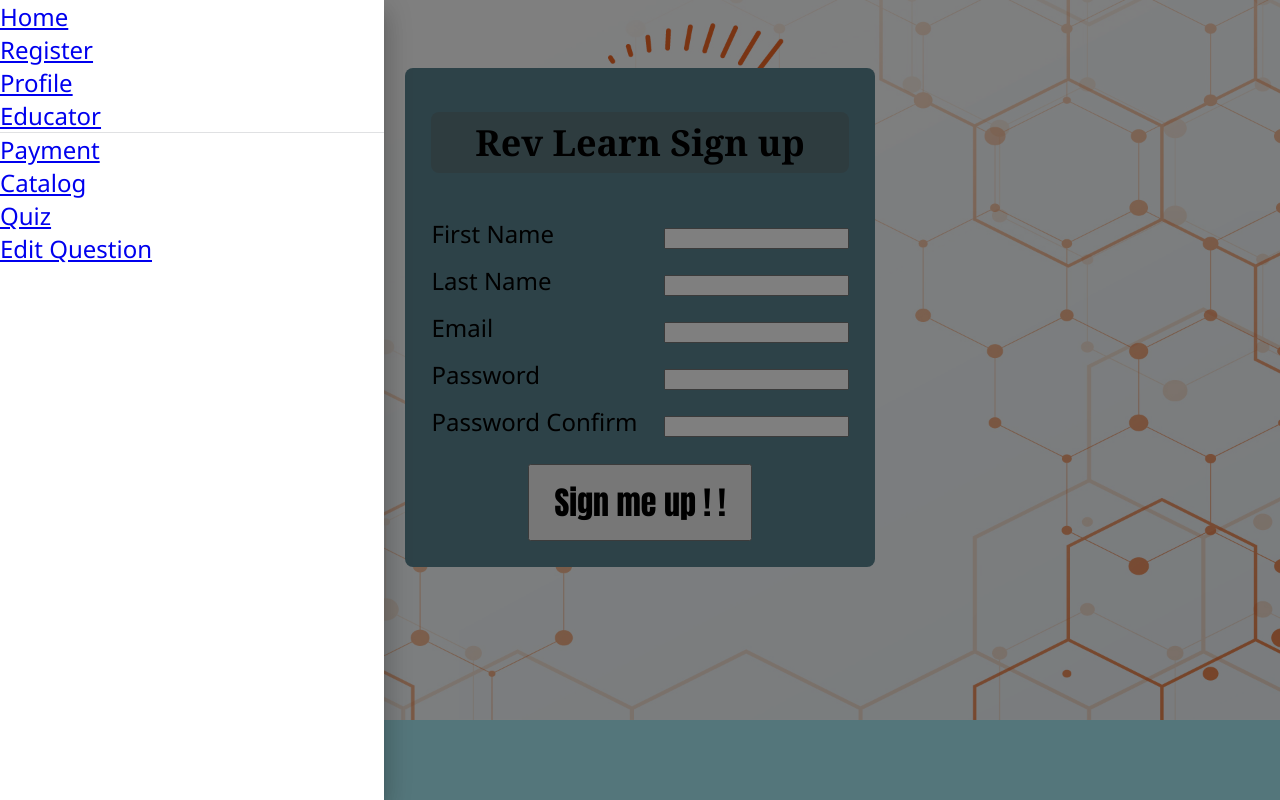
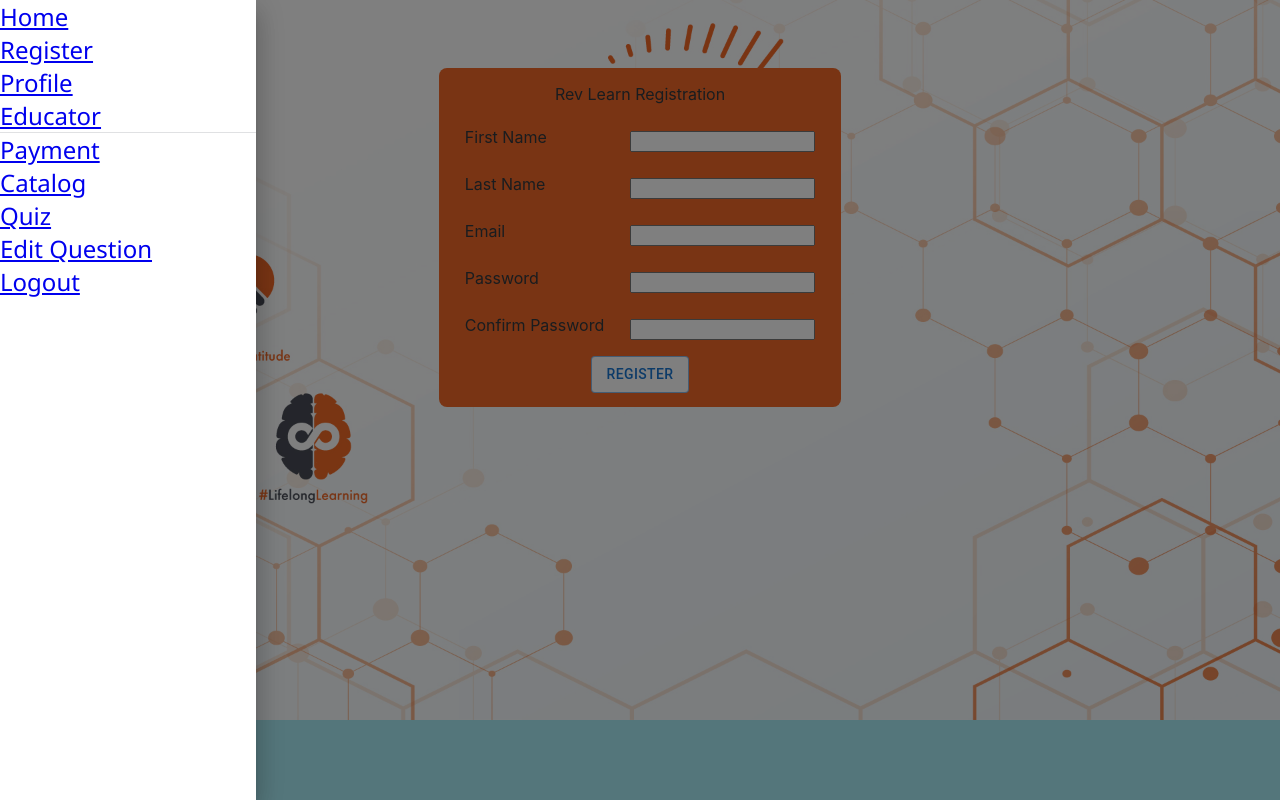
Before and after one commit to 2406-Ryan-Java-FS/project-2-frontend, a React (Create React App) app in the folder rev-learn/: page /register in a window 1280 px wide. Both pictures are taken after a click on the button "menu". Built offline with nearby package versions, Linux system fonts and the light colour scheme.

Commit message:
Continued design updates

```diff
--- a/rev-learn/src/App.css
+++ b/rev-learn/src/App.css
@@ -64,7 +64,7 @@ button:hover{
 table{
   margin: 4px;
   padding: 6px 12px;
-  background-color: rgb(91, 133, 145);
+  background-color: '#F36928';
   border-radius: 8px;
   box-shadow: 4px 8px 2px rbga(0,0,0,.2);
 }
@@ -73,7 +73,7 @@ td{
 }
 h2{
   font-family: Georgia, 'Times New Roman', Times, serif;
-  background-color: rgb(93, 120, 127);
+  background-color: '#F36928';
   text-align: center;
   border-radius: 8px;
   padding: 6px 12px;
--- a/rev-learn/src/App.js
+++ b/rev-learn/src/App.js
@@ -60,6 +60,7 @@ export default function App() {
           <Link to="/course-catalog">Catalog</Link>
           <Link to="/quiz">Quiz</Link>
           <Link to="/edit-question">Edit&nbsp;Question</Link>
+          <Link to="/login">Logout</Link>
         </NavDrawer>
 
 
--- a/rev-learn/src/components/Signin.jsx
+++ b/rev-learn/src/components/Signin.jsx
@@ -1,30 +1,42 @@
 import { useNavigate } from "react-router-dom"
 import uac from "../controllers/userAccountController"
+import { Typography } from "../../node_modules/@mui/joy/index"
+import { Button } from "../../node_modules/@mui/joy/index"
 
-export default function Signin()
-{
-let naviageUsingReact=useNavigate()
+export default function Signin() {
+    let naviageUsingReact = useNavigate()
 
-return(<>
+    return (<>
         <center>
-<table>
-    <tr><td colSpan={2}><h2>Rev Learn Sign in</h2></td></tr>
-    <tr><td>Email</td><td><input id="SigninEmail" type="text"/></td></tr>
-    <tr><td>Password</td><td><input id="SigninPassword" type="password"/></td></tr>
+            <table style={{ backgroundColor: '#F36928' }}>
+                <tr><td colSpan={2}>
+                    <Typography sx={{ textAlign: 'center' }}>
+                        Rev Learn Login
+                    </Typography>
+                </td></tr>
+                <tr><td><Typography>Email</Typography></td><td><input id="SigninEmail" type="text" /></td></tr>
+                <tr><td><Typography>Password</Typography></td><td><input id="SigninPassword" type="password" /></td></tr>
                 <tr>
                     <td colSpan={2}>
-        <button style={{width:'100%'}}
+                        <center>
+                            <Button
+                                variant='outlined'
+                                sx={{ backgroundColor: 'white' }}
                                 onClick={
-            ()=>{
+                                    () => {
                                         uac.signin(
                                             document.getElementById("SigninEmail").value,
                                             document.getElementById("SigninPassword").value)
                                     }
                                 }
 
-        >Sign In</button><br/>
-        <button style={{width:'100%'}}
-        onClick={()=>naviageUsingReact('/register')}>New Account</button>
+                            >Sign In</Button><br />
+                            <Button
+                                variant='outlined'
+                                sx={{ backgroundColor: 'white' }}
+                                onClick={() => naviageUsingReact('/register')}>New Account
+                            </Button>
+                        </center>
                     </td>
                 </tr>
             </table>
--- a/rev-learn/src/components/Signup.jsx
+++ b/rev-learn/src/components/Signup.jsx
@@ -1,11 +1,11 @@
 import { Button, Card, CardContent, CardHeader } from "@mui/material";
 import uac from "../controllers/userAccountController";
 import { useNavigate } from "react-router-dom";
+import { Typography } from "../../node_modules/@mui/joy/index";
 
-export default function Signup()
-{
-    let naviageUsingReact=useNavigate()
-return(<>
+export default function Signup() {
+    let naviageUsingReact = useNavigate()
+    return (<>
         <center>
             {/* <Card varient="outlined" sx={{ maxWidth: 345 }}>
 <CardHeader title="RevLearn"/>
@@ -13,17 +13,25 @@ return(<>
     Can't apply a color to this from App.css
 </CardContent>
 </Card> */}
-<table>
-    <tr><td colSpan={2}><h2>Rev Learn Sign up</h2></td></tr>
-    <tr><td>First Name</td>         <td><input id="SignupFirstName" type="text"/></td></tr>
-    <tr><td>Last Name</td>          <td><input id="SignupLastName" type="text"/></td></tr>
-    <tr><td>Email</td>              <td><input id="SignupEmail" type="text"/></td></tr>
-    <tr><td>Password</td>           <td><input id="SignupPassword" type="password"/></td></tr>
-    <tr><td>Password Confirm</td>   <td><input id="SignupPasswordConfirm" type="password"/></td></tr>
+            <table style={{ backgroundColor: '#F36928' }}>
                 <tr><td colSpan={2}>
+                    <Typography sx={{ textAlign: 'center' }}>
+                        Rev Learn Registration
+                    </Typography>
+                </td></tr>
+                <tr><td><Typography>First Name</Typography></td>         <td><input id="SignupFirstName" type="text" /></td></tr>
+                <tr><td><Typography>Last Name</Typography></td>          <td><input id="SignupLastName" type="text" /></td></tr>
+                <tr><td><Typography>Email</Typography></td>              <td><input id="SignupEmail" type="text" /></td></tr>
+                <tr><td><Typography>Password</Typography></td>           <td><input id="SignupPassword" type="password" /></td></tr>
+                <tr><td><Typography>Confirm Password</Typography></td>   <td><input id="SignupPasswordConfirm" type="password" /></td></tr>
+                <tr><td colSpan={2}>
+
                     <center>
-        <button onClick={
-            async()=>{
+                        <Button
+                            variant='outlined'
+                            sx={{ backgroundColor: 'white' }}
+                            onClick={
+                                async () => {
                                     await uac.signup(
                                         document.getElementById("SignupFirstName").value,
                                         document.getElementById("SignupLastName").value,
@@ -33,7 +41,7 @@ return(<>
                                     )
                                     naviageUsingReact('/signin')
                                 }
-        }>Sign me up ! !</button>
+                            }>Register</Button>
                     </center>
                 </td></tr>
             </table>
--- a/rev-learn/src/components/navigation/NavDrawer.jsx
+++ b/rev-learn/src/components/navigation/NavDrawer.jsx
@@ -40,7 +40,7 @@ export default function ResponsiveDrawer2(props) {
       open={isDrawerOpen}
       onClose={() => setIsDrawerOpen(false)}
       // PaperProps allows us to resize the meu
-      PaperProps={{sx: { width: "30%" }}}>
+      PaperProps={{sx: { width: "20%" }}}>
 
       {/* Length {props.children.length} */}
 
--- a/rev-learn/src/components/student-profile/StudentAppBar.jsx
+++ b/rev-learn/src/components/student-profile/StudentAppBar.jsx
@@ -23,7 +23,7 @@ export default function StudentAppBar() {
 
   return (
 
-    <AppBar variant="outlined" position="static">
+    <AppBar sx={{backgroundColor:'#F36928'}}variant="outlined" position="static">
 
       <Toolbar>
 
@@ -38,7 +38,8 @@ export default function StudentAppBar() {
 
         </IconButton>
 
-        <Typography variant="h6" component="div" sx={{ flexGrow: 1 }}>
+        <Typography variant="h6" component="div"
+        sx={{ flexGrow: 1, color: 'black' }}>
           Profile
         </Typography>
 
--- a/rev-learn/src/pages/EducatorDashboardComponents/educator-dashboard-header.jsx
+++ b/rev-learn/src/pages/EducatorDashboardComponents/educator-dashboard-header.jsx
@@ -1,19 +1,27 @@
+import { Typography } from "../../../node_modules/@mui/joy/index";
 import EducatorDashboardHeaderAddNewCourse from "./educator-dashboard-header-add-new-course";
 
 export default function EducatorDashboardHeader() {
   return (
     <>
-      <h1
+      {/* <h1
         style={{
           position: "relative",
-          textAlign: "left",
+          textAlign: "center",
           marginLeft: "8px",
           marginRight: "8px",
-        }}
-      >
-        Educator's Dashboard
-        <EducatorDashboardHeaderAddNewCourse />
-      </h1>
+          backgroundColor: '#F36928',
+          borderRadius: '25px'
+        }} >*/}
+
+         <Typography
+         sx={{ flexGrow: 1, backgroundColor: '#F36928',
+         borderRadius: '25px', color: 'black', fontSize: '24px' }}>
+          Educator's Dashboard
+          <EducatorDashboardHeaderAddNewCourse />
+        </Typography>
+
+      {/* </h1> */}
       <hr style={{ marginLeft: "8px", marginRight: "8px" }} />
     </>
   );
--- a/rev-learn/src/pages/EducatorDashboardComponents/educator-dashboard.jsx
+++ b/rev-learn/src/pages/EducatorDashboardComponents/educator-dashboard.jsx
@@ -59,7 +59,7 @@ export default function EducatorDashboard() {
         {courseDetails.map((course) => (
           <Card
             key={course.courseId}
-            sx={{ position: "relative", width: 440, margin: "8px" }}
+            sx={{ backgroundColor: '#F36928', position: "relative", width: 440, margin: "8px" }}
           >
             <CardMedia
               component="img"
```
Lines whose indentation alone changed are shown as unchanged.
